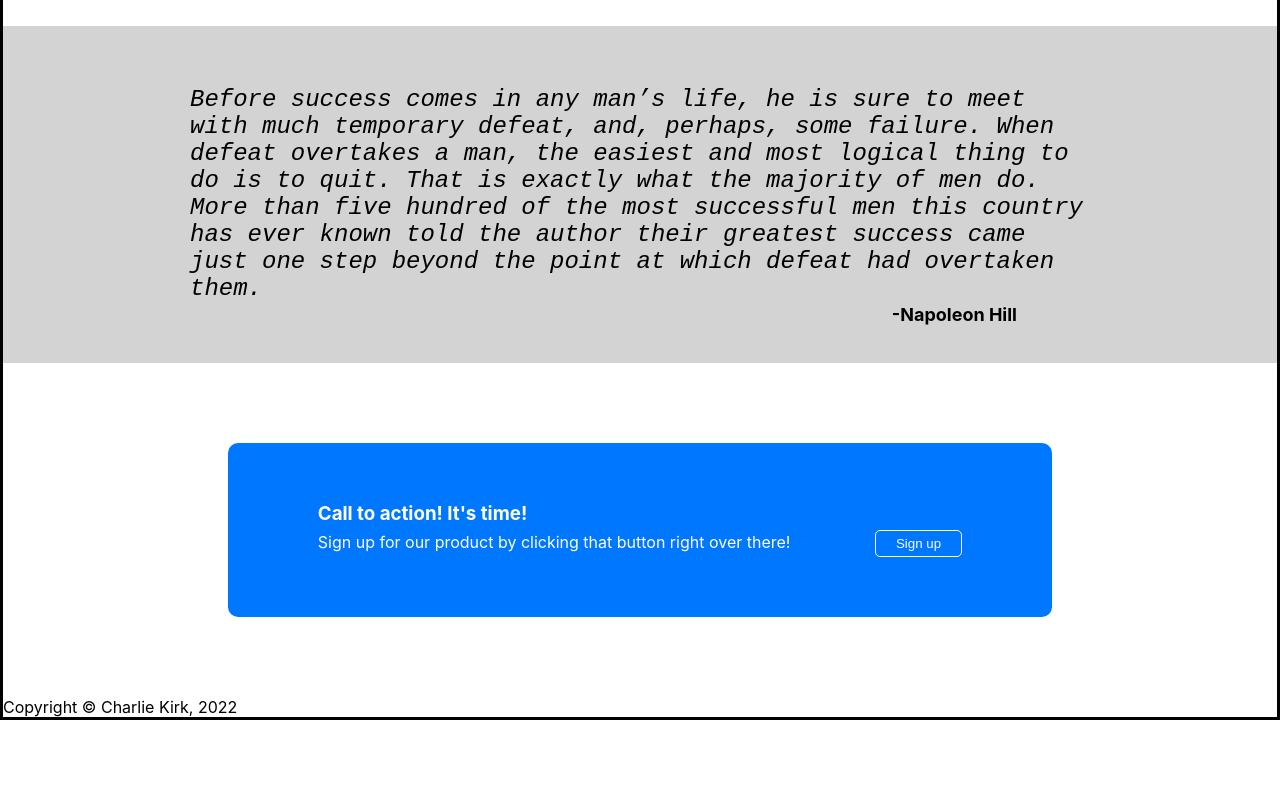
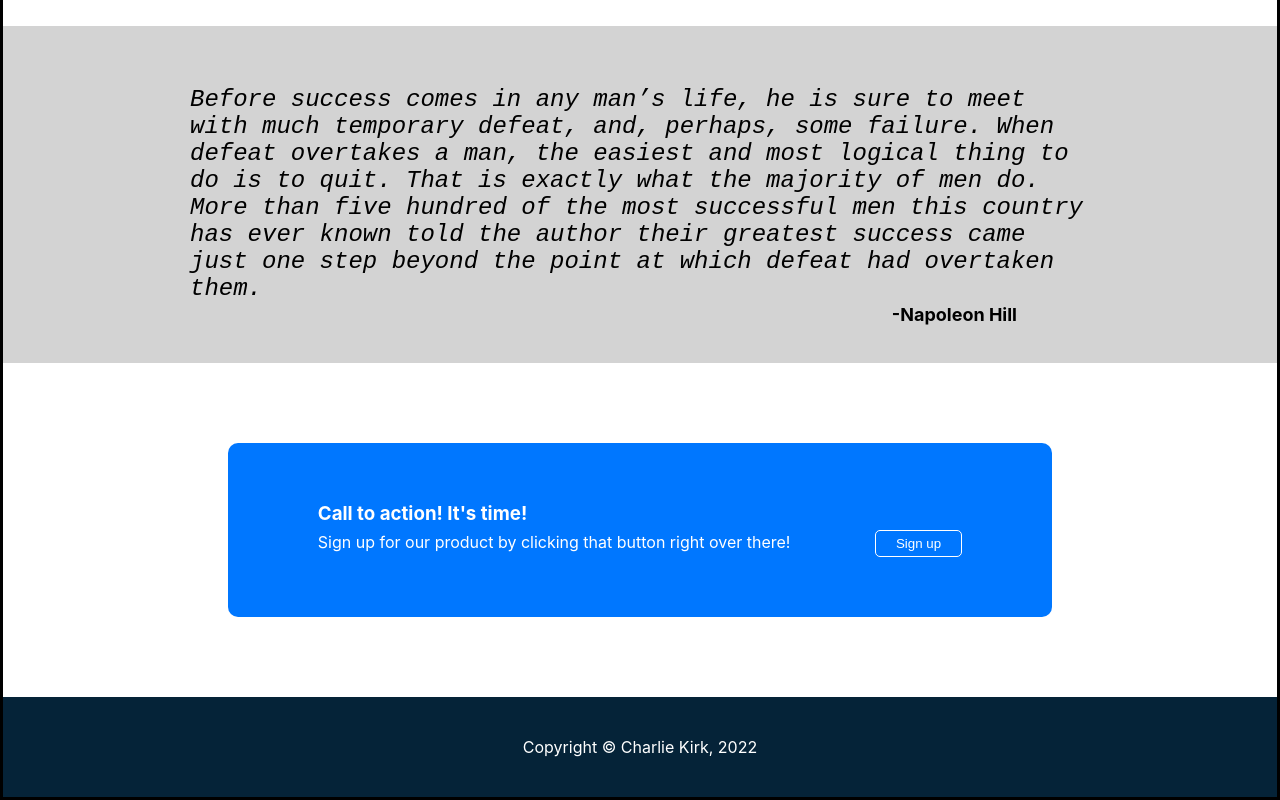
Before and after one commit to Shadw-007/Landing_page, a plain HTML site: page index.html in a window 1280 px wide. Shown: the part 939-1739 px from the top of the page. Before the commit the page ends 1659 px from the top, so only its background shows below. Drawn offline with Linux system fonts and the light colour scheme.

Commit message:
Landing page complete

```diff
--- a/style.css
+++ b/style.css
@@ -180,3 +180,19 @@ h2{
     margin-left: 80px;
     margin-right: 50px;
 }
+
+.end{
+    background: rgb(5, 35, 56);
+    display: flex;
+    flex-direction: column;
+}
+
+.footer{
+    text-align: center;
+    color: white;
+}
+
+.end .footer{
+    flex: 1 1 auto;
+    margin: 40px;
+}
```
